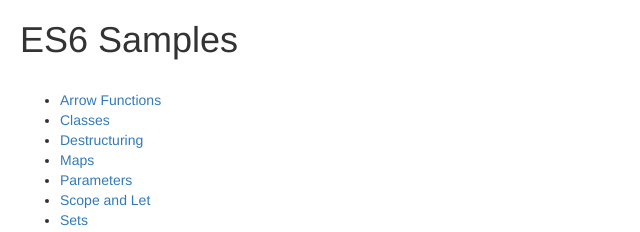
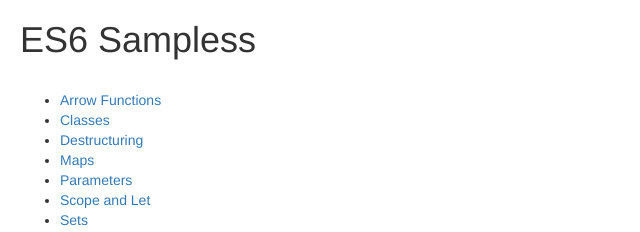
Before and after one commit to srujansurapaneni/ES6Samples-master, a website: page index.html in a window 1280 px wide. Shown: the top 232 px of the page, 0-640 px from the left. Drawn offline with nearby package versions, Linux system fonts and the light colour scheme.

Commit message:
test commit

```diff
--- a/index.html
+++ b/index.html
@@ -10,7 +10,7 @@
     </style>
 </head>
 <body>
-    <h1>ES6 Samples</h1>
+    <h1>ES6 Sampless</h1>
     <br />
     <ul>
         <li><a href="samples/arrowFunctions.html">Arrow Functions</a></li>
```
